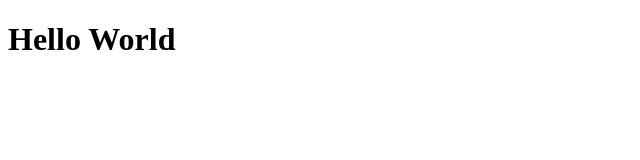
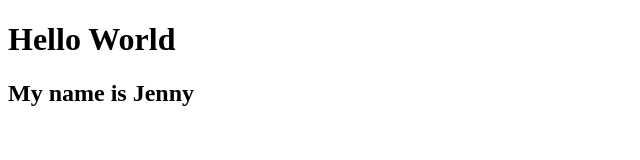
Before and after one commit to jlwchow/jlwchow.github.io, a plain HTML site: page index.html in a window 1280 px wide. Shown: the whole page, without its empty margins (0-640 px from the left). Drawn offline with Linux system fonts and the light colour scheme.

Commit message:
added h2

```diff
--- a/index.html
+++ b/index.html
@@ -6,5 +6,6 @@
 </head>
 <body>
 	<h1>Hello World</h1>
+	<h2>My name is Jenny</h2>
 </body>
 </html>
```
